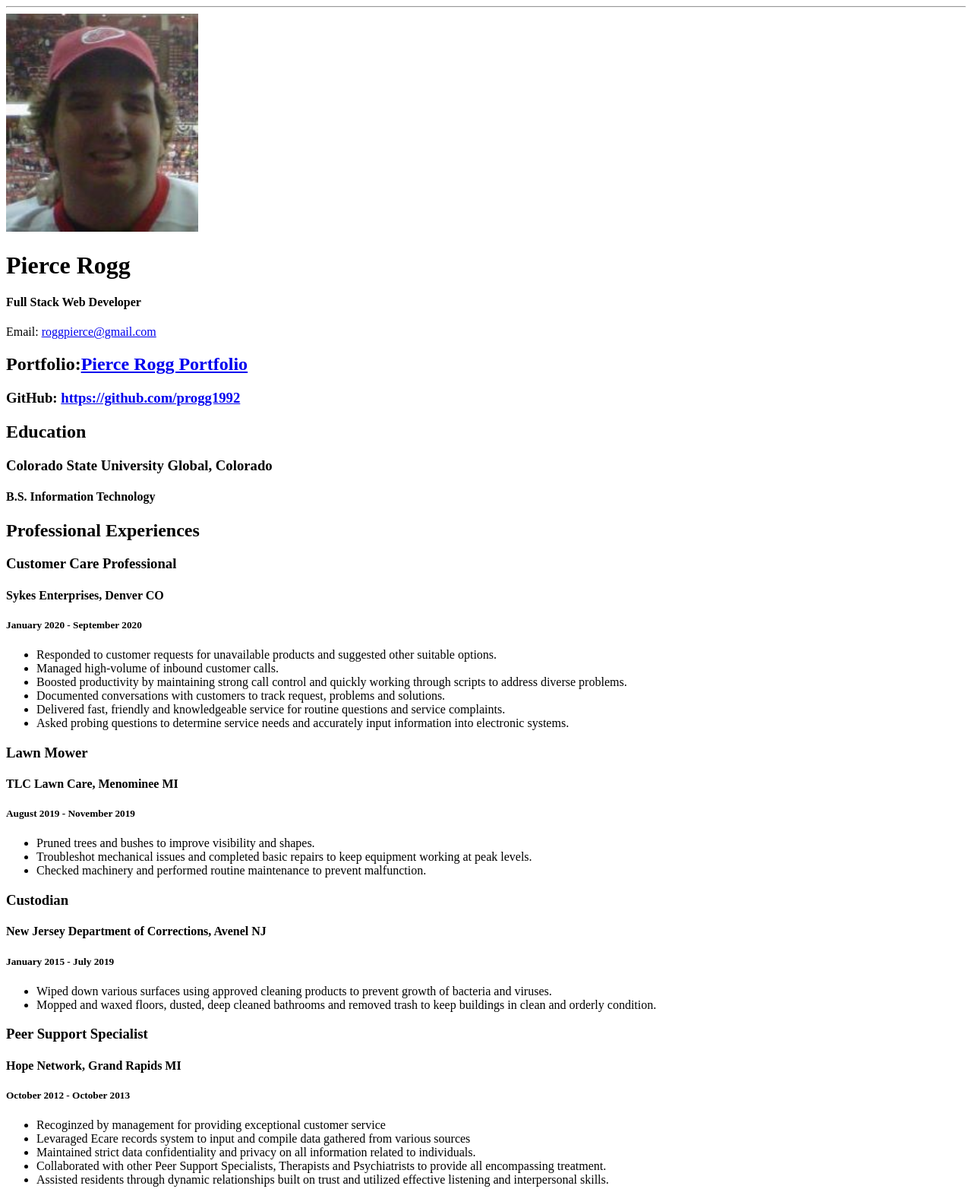
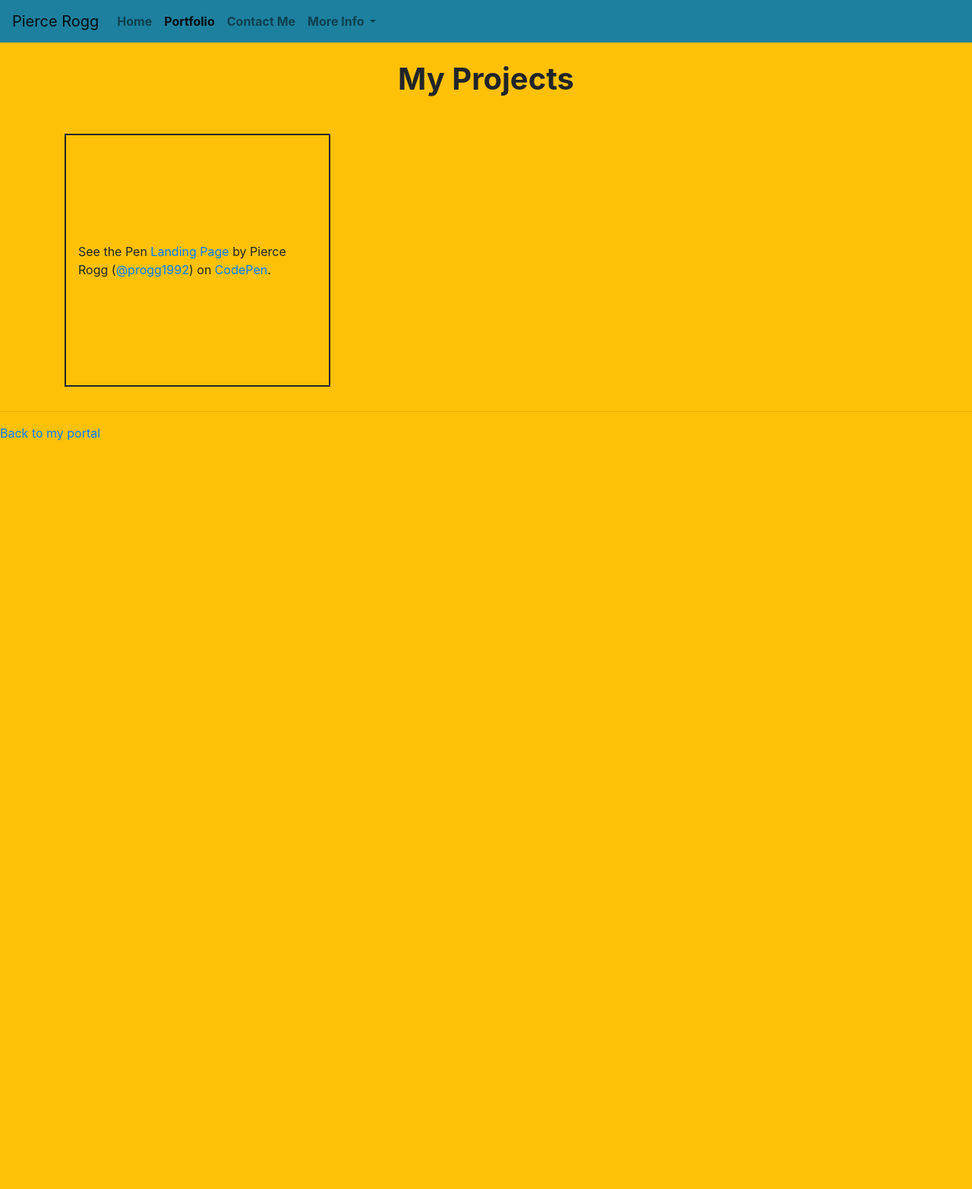
Before and after one commit to progg1992/personalPortfolio, a plain HTML site: page resume.html in a window 1280 px wide. Shown: the top 1565 px of the page at 76% size. After the commit the page ends 800 px from the top, so only its background shows below. Drawn offline with nearby package versions, Linux system fonts and the light colour scheme.

Commit message:
Updated styling, layout and footer

```diff
--- a/Assets/style.css
+++ b/Assets/style.css
@@ -1,9 +1,9 @@
-/*body {
-    background-color: #41A38C;
-}*/
+body {
+    background-color: #ffc107;
+}
 
 .navbar-light {
-    background-color: #78F0D4;
+    background-color: #1d809f;
 }
 
 .bold-link {
@@ -11,15 +11,7 @@
 }
 
 .dropdown-menu {
-    background-color: #78F0D4;
-}
-
-.banner-photo {
-    display: block;
-    width: 100%;
-    position: relative;
-    z-index: 101;
-    background-repeat: no-repeat;
+    background-color: #1d809f;
 }
 
 .bio-photo {
@@ -29,6 +21,7 @@
     position: relative;
     z-index: 101;
     background-repeat: no-repeat;
+    border-radius: 50%;
 }
 
 .text-style {
@@ -37,6 +30,6 @@
 }
 
 .footer-style {
-    background-color: #78F0D4;
+    background-color: #1d809f;
     color: #000000;
 }
--- a/resume.html
+++ b/resume.html
@@ -5,69 +5,73 @@
 <html lang="en">
 
   <header>
-    <title>Resume</title>
+    <title>Portfolio</title>
+    <link rel="stylesheet" href="https://stackpath.bootstrapcdn.com/bootstrap/4.5.2/css/bootstrap.min.css" integrity="sha384-JcKb8q3iqJ61gNV9KGb8thSsNjpSL0n8PARn9HuZOnIxN0hoP+VmmDGMN5t9UJ0Z" crossorigin="anonymous">
+    <link rel="stylesheet" href=Assets\style.css>
+    <meta name="viewport" content="width=device-width, initial-scale=1, shrink-to-fit=no">
   </header>
 
   <body>
-    <hr>
+    <!--Navigation Bar-->
+    <nav class="navbar navbar-expand-lg navbar-light">
+      <a class="navbar-brand" href="#">Pierce Rogg</a>
+      <button class="navbar-toggler" type="button" data-toggle="collapse" data-target="#navbarNavDropdown" aria-controls="navbarNavDropdown" aria-expanded="false" aria-label="Toggle navigation">
+        <span class="navbar-toggler-icon"></span>
+      </button>
+      <div class="collapse navbar-collapse navbar-light" id="navbarNavDropdown">
+        <ul class="navbar-nav">
+          <li class="nav-item">
+            <a class="nav-link bold-link" href="index.html">Home <span class="sr-only">(current)</span></a>
+          </li>
+          <li class="nav-item active">
+            <a class="nav-link bold-link" href="portfolio.html">Portfolio</a>
+          </li>
+          <li class="nav-item">
+            <a class="nav-link bold-link" href="contact.html">Contact Me</a>
+          </li>
+          <li class="nav-item dropdown">
+            <a class="nav-link dropdown-toggle bold-link" href="#" id="navbarDropdownMenuLink" role="button" data-toggle="dropdown" aria-haspopup="true" aria-expanded="false">
+              More Info
+            </a>
+            <div class="dropdown-menu bg-color" aria-labelledby="navbarDropdownMenuLink">
+              <a class="dropdown-item bold-link" href="resume.html" target="#_blank">Resume</a>
+              <a class="dropdown-item bold-link" href="https://www.linkedin.com/in/pierce-rogg"target="#_blank">LinkedIn</a>
+              <a class="dropdown-item bold-link" href="https://github.com/progg1992" target="#_blank">GitHub</a>
+            </div>
+          </li>
+        </ul>
+      </div>
+    </nav>
 
-    <img src="Assets/Images/Headshot Placeholer.jpg" alt="Pierce Rogg's headshot" width="20%">
 
-    <h1>Pierce Rogg</h1>
-    <h4>Full Stack Web Developer</h4>
+    <br>
 
-    <p>Email: <a href="mailto:roggpierce@gmail.com" target="_blank">roggpierce@gmail.com</a></p>
+    <h1 class="text-style">My Projects</h1>
 
-    <h2>Portfolio:<a href="portfolio.html">Pierce Rogg Portfolio</a></h2>
-      <h3>GitHub: <a href="https://github.com/progg1992" target="_blank">https://github.com/progg1992</a></h3>
+    <br>
 
-    <h2>Education</h2>
+    <!--Grid System-->
+    <section class="container">
+      <article class="row">
+          <div class="col-md-4">
+            <p class="codepen" data-height="333" data-theme-id="light" data-default-tab="html" data-user="progg1992" data-slug-hash="zYqJmQo" style="height: 333px; box-sizing: border-box; display: flex; align-items: center; justify-content: center; border: 2px solid; margin: 1em 0; padding: 1em;" data-pen-title="Landing Page">
+              <span>See the Pen <a href="https://codepen.io/progg1992/pen/zYqJmQo">
+              Landing Page</a> by Pierce Rogg (<a href="https://codepen.io/progg1992">@progg1992</a>)
+              on <a href="https://codepen.io">CodePen</a>.</span>
+            </p>
+          </div>
 
-    <h3>Colorado State University Global, Colorado</h3>
-    <h4>B.S. Information Technology</h4>
+          <div class="col-md-4">
 
-    <h2>Professional Experiences</h2>
+          </div>
 
-    <h3>Customer Care Professional</h3>
-    <h4>Sykes Enterprises, Denver CO</h4>
-    <h5>January 2020 - September 2020</h5>
-      <ul>
-        <li>Responded to customer requests for unavailable products and suggested other suitable options.</li>
-        <li>Managed high-volume of inbound customer calls.</li>
-        <li>Boosted productivity by maintaining strong call control and quickly working through scripts to address diverse problems.</li>
-        <li>Documented conversations with customers to track request, problems and solutions.</li>
-        <li>Delivered fast, friendly and knowledgeable service for routine questions and service complaints.</li>
-        <li>Asked probing questions to determine service needs and accurately input information into electronic systems.</li>
-      </ul>
+          <div class="col-md-4">
 
-    <h3>Lawn Mower</h3>
-    <h4>TLC Lawn Care, Menominee MI</h4>
-    <h5>August 2019 - November 2019</h5>
-      <ul>
-        <li>Pruned trees and bushes to improve visibility and shapes.</li>
-        <li>Troubleshot mechanical issues and completed basic repairs to keep equipment working at peak levels.</li>
-        <li>Checked machinery and performed routine maintenance to prevent malfunction.</li>
-      </ul>
+          </div>
+      </article>
 
-    <h3>Custodian</h3>
-    <h4>New Jersey Department of Corrections, Avenel NJ</h4>
-    <h5>January 2015 - July 2019</h5>
-      <ul>
-        <li>Wiped down various surfaces using approved cleaning products to prevent growth of bacteria and viruses.</li>
-        <li>Mopped and waxed floors, dusted, deep cleaned bathrooms and removed trash to keep buildings in clean and orderly condition.</li>
-      </ul>
+    </section>
 
-    <h3>Peer Support Specialist</h3>
-    <h4>Hope Network, Grand Rapids MI</h4>
-    <h5>October 2012 - October 2013</h5>
-      <ul>
-        <li>Recoginzed by management for providing exceptional customer service</li>
-        <li>Levaraged Ecare records system to input and compile data gathered from various sources</li>
-        <li>Maintained strict data confidentiality and privacy on all information related to individuals.</li>
-        <li>Collaborated with other Peer Support Specialists, Therapists and Psychiatrists to provide all encompassing treatment.</li>
-        <li>Assisted residents through dynamic relationships built on trust and utilized effective listening and interpersonal skills.</li>
-      </ul>
-  </body>
 
   <footer>
   <hr>
```
Also changed, not shown: index.html (+1 -1 lines), portfolio.html (+1 -3 lines).
